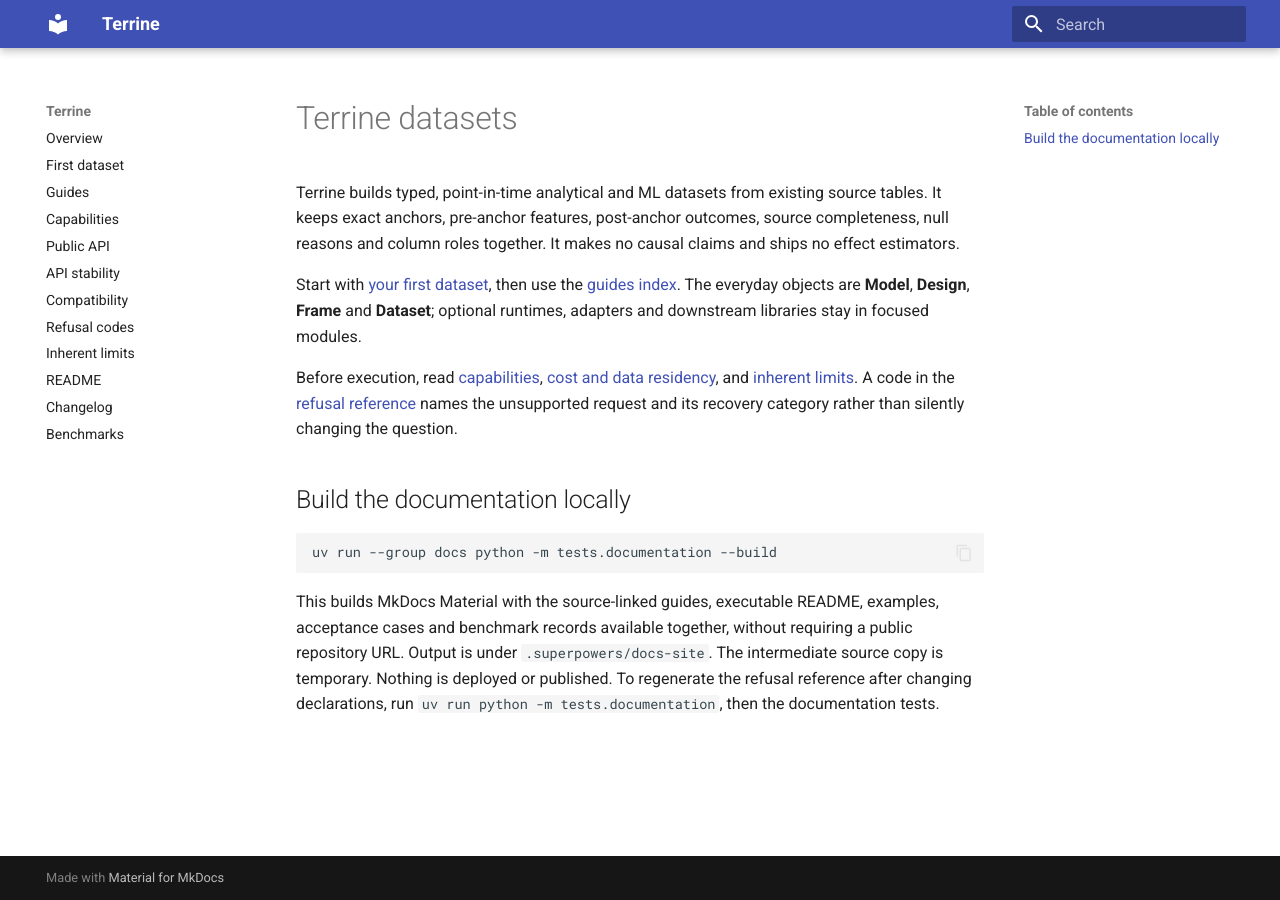
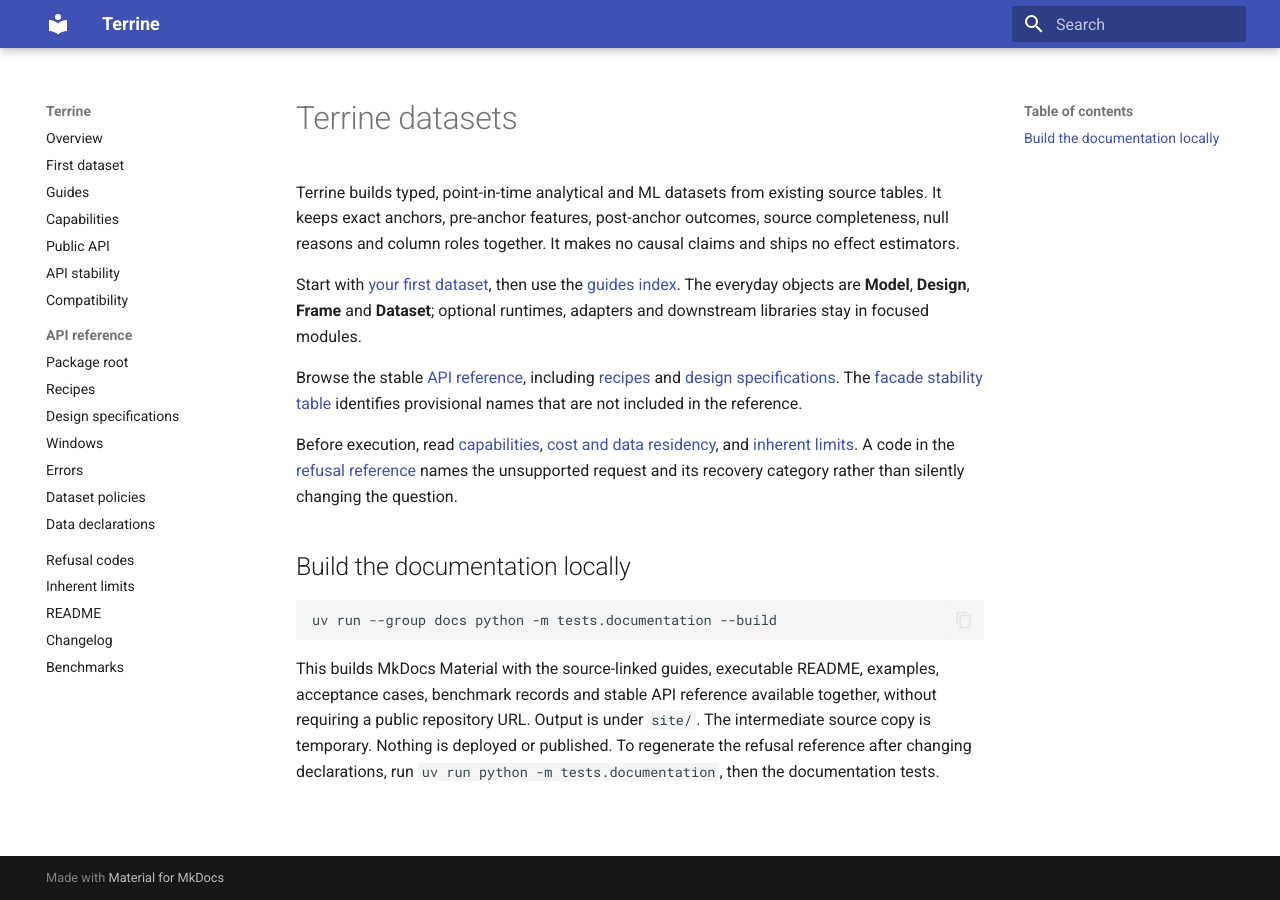
Before and after one commit to kylejcaron/terrine, an MkDocs documentation site: the page built from docs/index.md, in a window 1280 px wide. Built offline with MkDocs 1.6.1 and Material for MkDocs 9.7.7, drawn with Linux system fonts in a browser that asks for light colours.

````diff
--- a/docs/index.md
+++ b/docs/index.md
@@ -9,6 +9,11 @@
 [guides index](guides/index.md). The everyday objects are **Model**, **Design**,
 **Frame** and **Dataset**; optional runtimes, adapters and downstream libraries
 stay in focused modules.
+
+Browse the stable [API reference](reference/api/terrine.md), including
+[recipes](reference/api/recipes.md) and [design specifications](reference/api/spec.md).
+The [facade stability table](guides/public-api.md#focused-facades) identifies
+provisional names that are not included in the reference.
 
 Before execution, read [capabilities](guides/capabilities.md),
 [cost and data residency](guides/cost-and-residency.md), and
@@ -23,8 +28,9 @@
 ```
 
 This builds MkDocs Material with the source-linked guides, executable README,
-examples, acceptance cases and benchmark records available together, without
-requiring a public repository URL. Output is under `.superpowers/docs-site`.
-The intermediate source copy is temporary. Nothing is deployed or published.
-To regenerate the refusal reference after changing declarations, run
-`uv run python -m tests.documentation`, then the documentation tests.
+examples, acceptance cases, benchmark records and stable API reference available
+together, without requiring a public repository URL. Output is under
+`site/`. The intermediate source copy is temporary. Nothing is
+deployed or published. To regenerate the refusal reference after changing
+declarations, run `uv run python -m tests.documentation`, then the documentation
+tests.
--- a/mkdocs.yml
+++ b/mkdocs.yml
@@ -1,11 +1,22 @@
 site_name: Terrine
 site_description: Typed point-in-time analytical and ML datasets
-site_dir: .superpowers/docs-site
+site_dir: site
 theme:
   name: material
   features:
     - navigation.sections
     - content.code.copy
+plugins:
+  - search
+  - mkdocstrings:
+      handlers:
+        python:
+          options:
+            docstring_style: google
+            show_root_heading: true
+            show_root_full_path: false
+            show_source: false
+            inherited_members: true
 nav:
   - Overview: docs/index.md
   - First dataset: docs/guides/first-dataset.md
@@ -14,6 +25,14 @@
   - Public API: docs/guides/public-api.md
   - API stability: docs/guides/stability.md
   - Compatibility: docs/guides/backend-compatibility.md
+  - API reference:
+      - Package root: docs/reference/api/terrine.md
+      - Recipes: docs/reference/api/recipes.md
+      - Design specifications: docs/reference/api/spec.md
+      - Windows: docs/reference/api/windows.md
+      - Errors: docs/reference/api/errors.md
+      - Dataset policies: docs/reference/api/dataset.md
+      - Data declarations: docs/reference/api/data.md
   - Refusal codes: docs/reference/refusals.md
   - Inherent limits: docs/guides/limitations.md
   - README: README.md
````
Also changed, not shown: docs/guides/backend-compatibility.md (+32 -18 lines), docs/guides/public-api.md (+6 -0 lines), docs/reference/api/data.md (added, +14 -0 lines), docs/reference/api/dataset.md (added, +9 -0 lines), docs/reference/api/errors.md (added, +13 -0 lines), docs/reference/api/recipes.md (added, +15 -0 lines), docs/reference/api/spec.md (added, +66 -0 lines), docs/reference/api/terrine.md (added, +50 -0 lines), docs/reference/api/windows.md (added, +10 -0 lines), docs/research/landscape.md (+34 -0 lines), pyproject.toml (+7 -2 lines), 3 other files.
